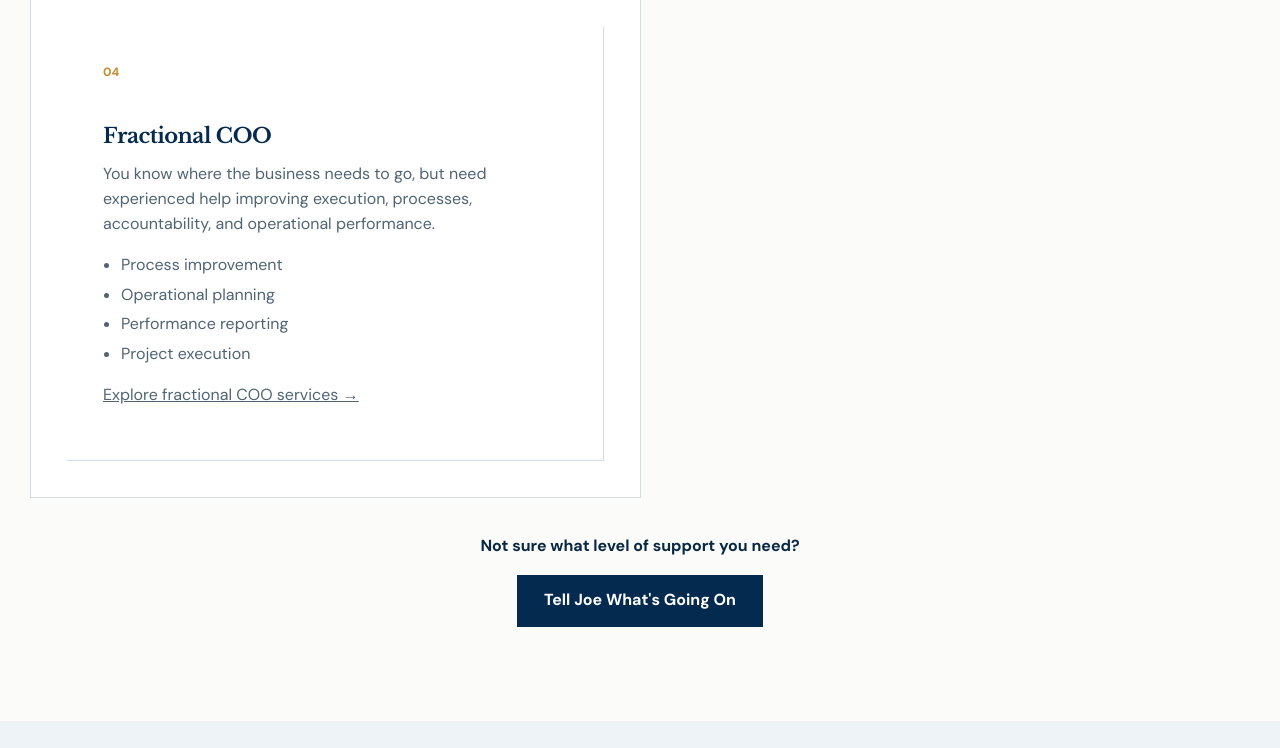
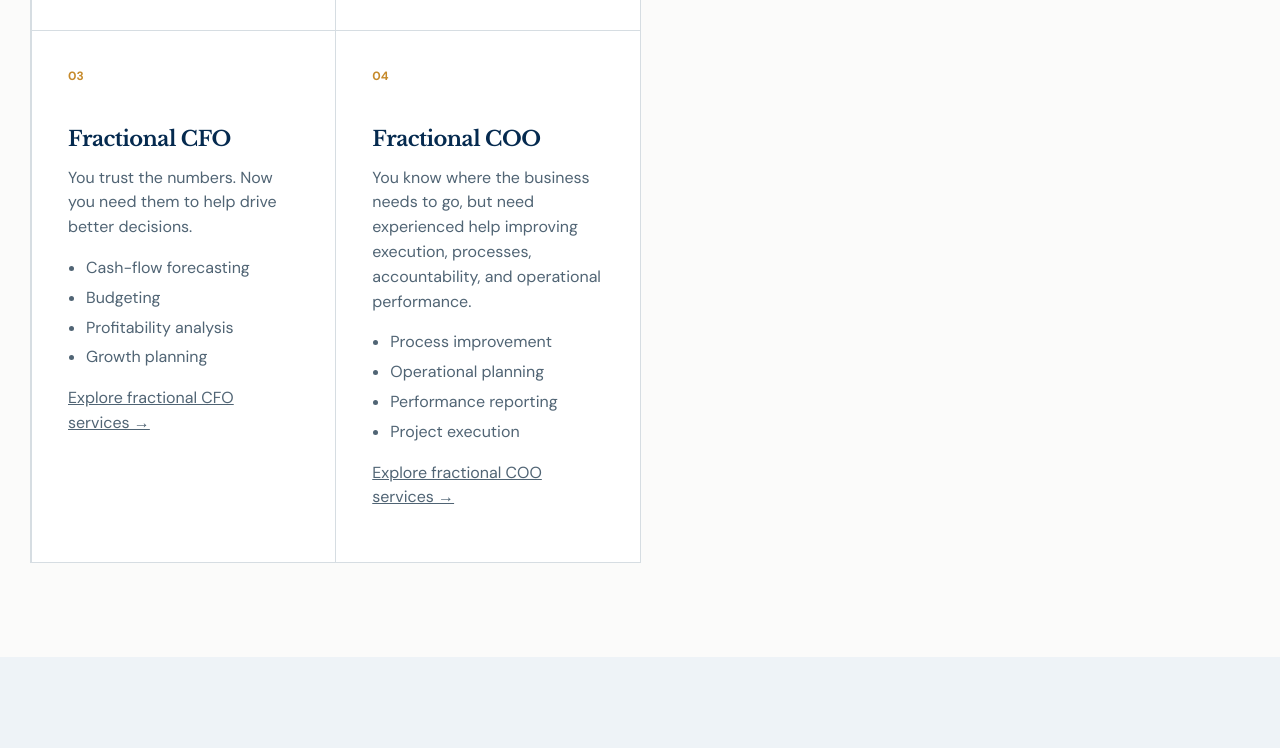
Before and after one commit to maggievpollard-HHH/localwoodsonandrews, a plain HTML site: page index.html in a window 1280 px wide. Shown: the part 2500-3248 px from the top of the page. Drawn offline with nearby package versions, Linux system fonts and the light colour scheme.

Commit message:
Rebuild homepage service grid

```diff
--- a/index.html
+++ b/index.html
@@ -333,42 +333,52 @@
 
     <div class="service-grid">
 
+    <div class="service-grid">
+
   <article class="service-card">
     <span class="service-number">01</span>
-        <h3>Bookkeeping & Accounting</h3>
+    <h3>Bookkeeping &amp; Accounting</h3>
+
     <p>
       Your books need cleanup, consistency, or experienced accounting support.
     </p>
+
     <ul>
       <li>Bookkeeping oversight</li>
       <li>Reconciliations</li>
       <li>Accounting cleanup</li>
       <li>Financial statements</li>
     </ul>
+
     <p>
       <a href="bookkeeping-accounting-charlotte.html">
-            Explore bookkeeping & accounting →
+        Explore bookkeeping &amp; accounting →
       </a>
     </p>
+
     <p>
       <a href="quickbooks-cleanup-charlotte.html">
         Need cleanup first? Explore QuickBooks cleanup →
       </a>
     </p>
+  </article>
 
-</article>
+
   <article class="service-card">
     <span class="service-number">02</span>
     <h3>Fractional Controller</h3>
+
     <p>
       The books exist, but you need someone senior to own the financial process.
     </p>
+
     <ul>
       <li>Monthly close</li>
       <li>Financial reporting</li>
       <li>Accounting oversight</li>
       <li>Financial controls</li>
     </ul>
+
     <p>
       <a href="fractional-controller-charlotte.html">
         Explore fractional controller services →
@@ -376,11 +386,32 @@
     </p>
   </article>
 
+
   <article class="service-card">
     <span class="service-number">03</span>
+    <h3>Fractional CFO</h3>
+
+    <p>
+      You trust the numbers. Now you need them to help drive better decisions.
+    </p>
+
+    <ul>
+      <li>Cash-flow forecasting</li>
+      <li>Budgeting</li>
+      <li>Profitability analysis</li>
+      <li>Growth planning</li>
+    </ul>
+
+    <p>
+      <a href="fractional-cfo-charlotte.html">
+        Explore fractional CFO services →
+      </a>
+    </p>
+  </article>
+
+
   <article class="service-card">
     <span class="service-number">04</span>
-
     <h3>Fractional COO</h3>
 
     <p>
@@ -401,8 +432,8 @@
       </a>
     </p>
   </article>
+
 </div>
-
     <div style="text-align:center;margin-top:36px;">
       <p><strong>Not sure what level of support you need?</strong></p>
       <a class="button button-primary" href="#contact">
```
Lines whose indentation alone changed are shown as unchanged.
